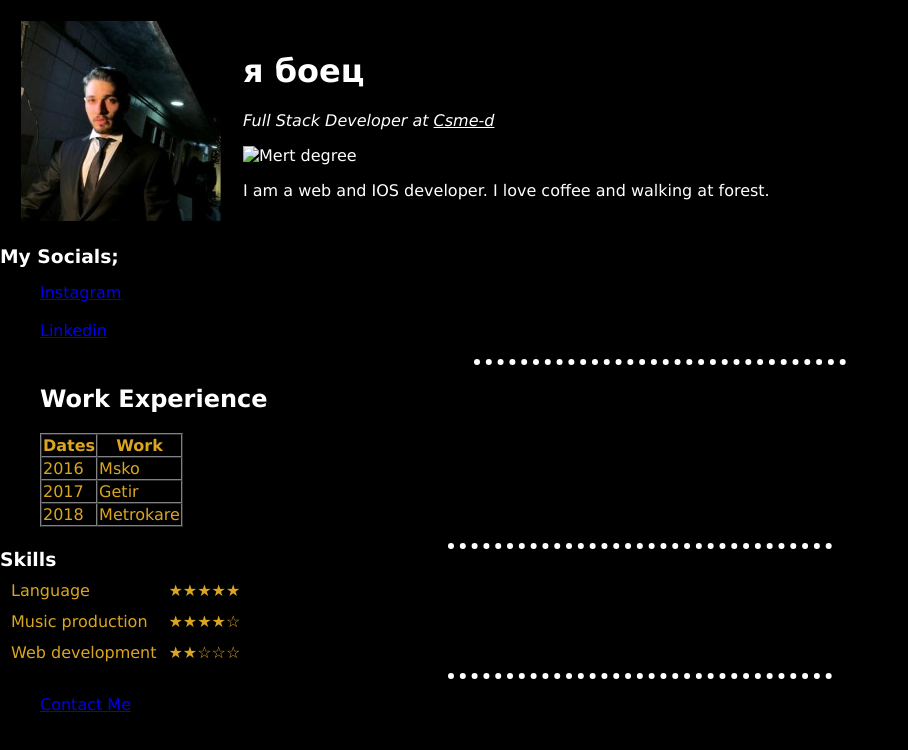
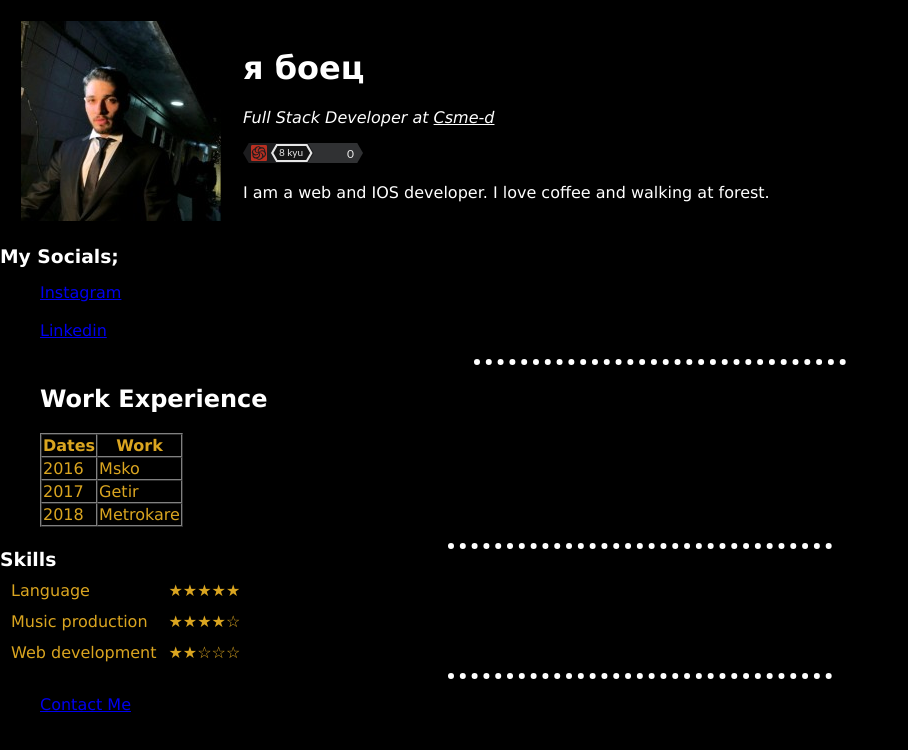
Before and after one commit to yabayets/bio, a plain HTML site: page index.html in a window 1280 px wide. Shown: the whole page, without its empty margins (0-908 px from the left). Drawn offline with Linux system fonts and the light colour scheme.

Commit message:
Update index.html

```diff
--- a/index.html
+++ b/index.html
@@ -18,7 +18,7 @@
     <td><img class="profile" src="mert.jpeg" alt="Mert profile picture"></td>
     <td><h1 id="heading" > я боец </h1>
         <p><em>Full Stack Developer at <span class="csmed" > Csme-d </span> </em></p>
-        <p> <img class="degree" src="image/micro.svg" alt = " Mert degree " ></p>
+        <p> <img class="degree" src="micro.svg" alt = " Mert degree " ></p>
         <p>I am a web and IOS developer. I love coffee and walking at forest.</p> </td>
     </tr>
 
```
